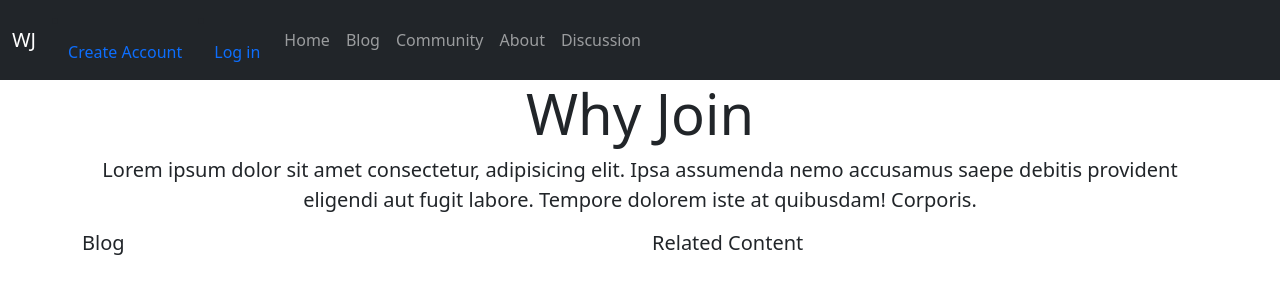
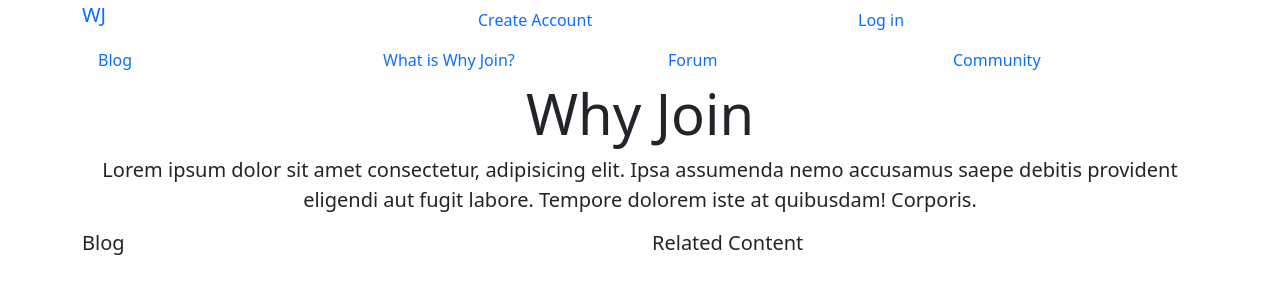
Before and after one commit to kghudgens/WhyJoin, a Django app: page / in a window 1280 px wide. Shown: the top 300 px of the page. Run offline with Django 3.2, Linux system fonts and the light colour scheme; some libraries are stand-ins or nearby versions.

Commit message:
all items in grid

```diff
--- a/whyjoin/hub/templates/hub/base.html
+++ b/whyjoin/hub/templates/hub/base.html
@@ -17,17 +17,14 @@
   </head>
   <body>
     <!-- Navbar -->
-    <nav
-      class="navbar navbar-expand navbar-dark bg-dark"
-      aria-label="Second navbar example"
-    >
-      <div class="container-fluid">
-        <!-- Top of the navbar -->
-        <!-- Why Join banner link -->
+
+    <div class="container">
+      <div class="row">
+        <div class="col">
           <a class="navbar-brand" href="{% url 'index' %}">WJ</a>
-
-        <!-- Profile button -->
+        </div>
         {% if user.is_authenticated %}
+        <div class="col">
           <div class="dropdown">
             <button class="btn btn-secondary dropdown-toggle" type="button" id="dropdownMenuButton" data-toggle="dropdown" aria-haspopup="true" aria-expanded="false">
               Profile
@@ -38,44 +35,35 @@
               <a class="dropdown-item" href="{%url 'logout'%}">Log Out</a>
             </div>
           </div>
+                </div>
         {% else %}
-        <li class="nav-item">
+        <div class="col">
           <a class="nav-link" href="{% url 'register' %}">Create Account</a>
-        </li>
-        <li class="nav-item">
+        </div>
+        <div class="col">
           <a class="nav-link" href="{%url 'login' %}">Log in</a>
-        </li>
-
+        </div>
         {% endif %}
-
-        <!-- Navbar items -->
-        <div class="collapse navbar-collapse" id="navbarsExample02">
-          <ul class="navbar-nav me-auto">
-            <li class="nav-item">
-              <a class="nav-link" aria-current="page" href="{% url 'index' %}"
-                >Home</a
-              >
-            </li>
-            <li class="nav-item">
+      </div>
+      <!-- Second row of navbar -->
+      <div class="row">
+        <div class="col">
           <a class="nav-link" aria-current="page" href="{%url 'post_list'%}"
-                >Blog</a
-              >
-            </li>
-            <li class="nav-item">
+                >Blog</a>
+        </div>
+        <div class="col">
+          <a class="nav-link" href="{% url 'about' %}">What is Why Join?</a>
+        </div>
+        <div class="col">
+            <a class="nav-link" href="#">Forum</a>
+        </div>
+        <div class="col">
           <a class="nav-link" href="#">Community</a>
-            </li>
-            <li class="nav-item">
-              <a class="nav-link" href="{% url 'about' %}">About</a>
-            </li>
-            <li class="nav-item">
-              <a class="nav-link" href="#">Discussion</a>
-            </li>
-
-          </ul>
-
       </div>
       </div>
-    </nav>
+    </div>
+
+
     <!-- Code block -->
     {%block content%}{%endblock%}
 
```
Lines whose indentation alone changed are shown as unchanged.
